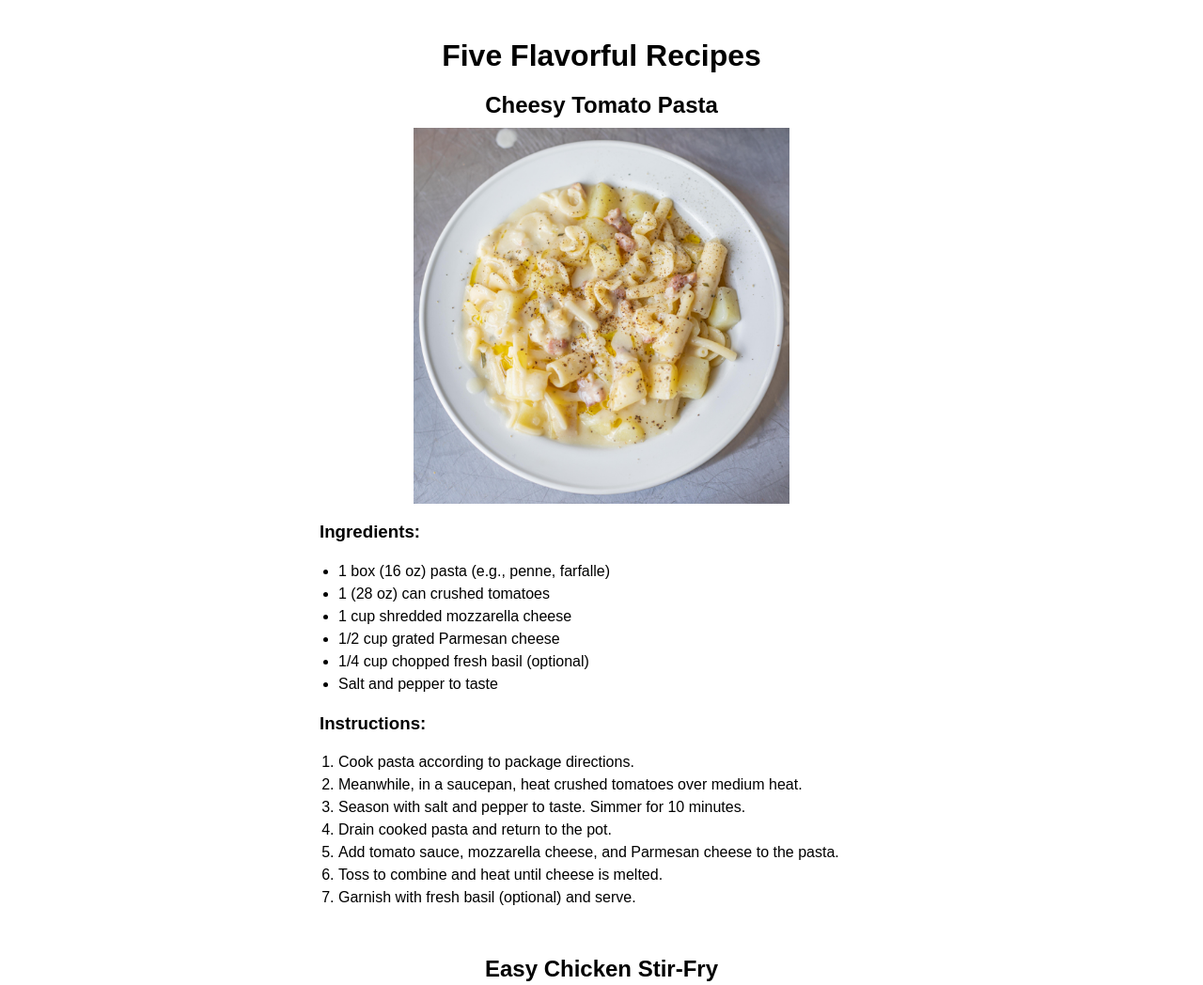
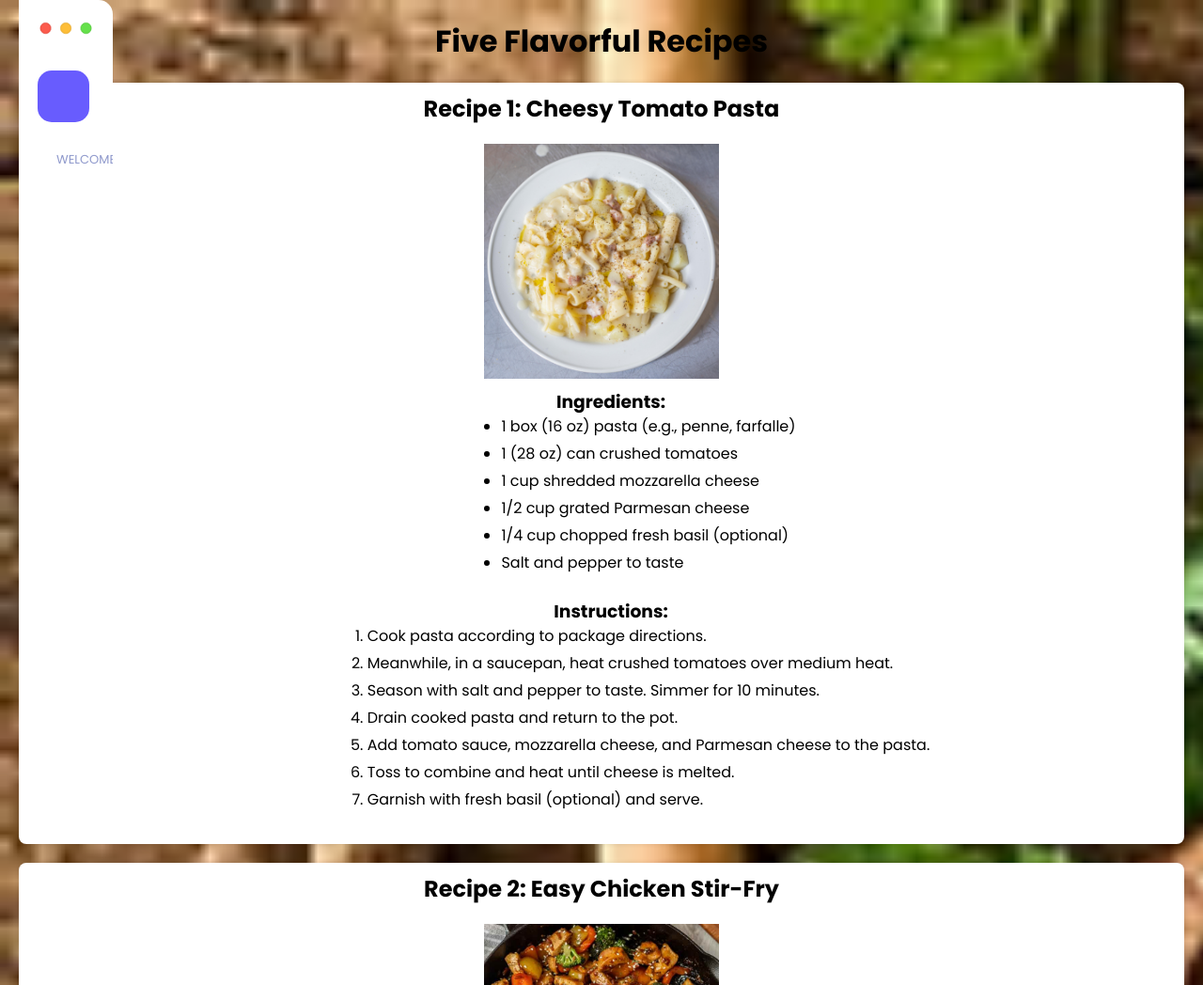
Before and after one commit to JHSarno/Sarno_recipe, a plain HTML site: page Sar/Recipes.html in a window 1280 px wide. Shown: the top 1048 px of the page at 94% size. Drawn offline with Linux system fonts and the light colour scheme.

Commit message:
Add files via upload
Sarno_recipe

```diff
--- a/Sar/Recipe.css
+++ b/Sar/Recipe.css
@@ -14,13 +14,58 @@ body {
 }
 
 .recipe {
-    margin-bottom: 50px;
+  margin-bottom: 30px; /* Add some space between recipe sections */
+  border: 1px solid #ccc; /* Add border for visual separation */
+  border-radius: 10px; /* Add rounded corners */
 }
 
-  .recipe img {
-    width: 50%;
+.recipe-box {
+  background-color: #ffffff;
+  padding: 10px; /* Reduce the padding */
+  margin-bottom: 20px; /* Reduce the margin bottom */
+  border-radius: 8px; /* Reduce the border radius */
+  box-shadow: 0 0 5px rgba(0, 0, 0, 0.1); /* Reduce the box shadow */
+}
+
+.recipe-box img {
+  width: 100%; /* Set the width to 100% of its container */
+  max-width: 250px; /* Set a maximum width for the image */
+  height: auto; /* Maintain the aspect ratio of the image */
   display: block;
+  margin: 0 auto; /* Center the image horizontally */
   margin-bottom: 10px;
+}
+
+
+.ingredients,
+.instructions {
+  margin-bottom: 20px;
+  text-align: left; /* Align the text inside the container to the left */
+  display: flex;
+  flex-direction: column;
+  align-items: center; /* Center align items horizontally */
+}
+
+.recipe-box h3 {
+  text-align: center; /* Center align the headings inside the recipe boxes */
+}
+
+.ingredients ul,
+.instructions ol {
+  text-align: center; /* Center align the list items inside the recipe boxes */
+  margin-left: 100px; /* Reset margin-left */
+}
+
+.ingredients ul li,
+.instructions ol li {
+  text-align: left; /* Align the list items back to the left */
+  margin-bottom: 5px; /* Add margin between each list item */
+}
+
+
+.ingredients,
+.instructions {
+  margin-bottom: 20px;
 }
 
 h2 {
@@ -28,11 +73,14 @@ body {
   margin-bottom: 10px;
 }
 
-  h3, ul, ol {
+h3,
+ul,
+ol {
   margin-left: 20px;
 }
 
-  ul li, ol li {
+ul li,
+ol li {
   line-height: 1.5;
 }
 
@@ -41,21 +89,18 @@ body {
   margin-top: 50px;
 }
 
-  .recipe {
-    margin-bottom: 50px;
-    text-align: center; /* Center align the content */
+.recipe-info {
+  padding: 20px; /* Reduce the padding */
 }
 
-  .recipe img {
-    width: 70%; /* Adjust the width of the image */
-    max-width: 400px; /* Set a maximum width for the image */
-    display: block;
-    margin: 0 auto 10px; /* Center align the image horizontally and add some bottom margin */
+.recipe-title {
+  margin-bottom: 20px;
 }
 
-  .recipe h3, .recipe ul, .recipe ol {
-    text-align: left; /* Align the text to the left */
-    margin-left: auto; /* Center align the list items */
-    margin-right: auto; /* Center align the list items */
-    max-width: 600px; /* Limit the width of the ingredients and instructions */
+.recipe-title h2 {
+  text-align: center;
 }
+
+.recipe-content {
+  padding: 20px; /* Reduce the padding */
+}
--- a/Sar/Recipes.html
+++ b/Sar/Recipes.html
@@ -5,16 +5,44 @@
   <meta name="viewport" content="width=device-width, initial-scale=1.0">
   <title>Five Flavorful Recipes</title>
   <link rel="stylesheet" href="Recipe.css">
+  <link rel="stylesheet" href="index.css">
 </head>
 <body>
+  <div class="sidebar">
+    <div class="dots">
+      <img src="dots.png" alt="dots" />
+    </div>
+    <div class="profile">
+      <ion-icon name="person-outline"></ion-icon>
+    </div>
+    <ul>
+      <span>Welcome</span>
+      <li>
+        <a href="index.html">
+          <ion-icon name="home-outline"></ion-icon>
+          <p>Dashboard</p>
+        </a>
+      </li>
+      <li>
+        <a href="Recipes.html">
+          <ion-icon name="stats-chart-outline"></ion-icon>
+          <p>Recipes</p>
+        </a>
+      </li>
+    </ul>
+  </div>
+
   <header>
     <h1>Five Flavorful Recipes</h1>
   </header>
 
   <main>
-    <section class="recipe">
-      <h2>Cheesy Tomato Pasta</h2>
+    <section class="recipe-box">
+      <div class="recipe-title">
+        <h2>Recipe 1: Cheesy Tomato Pasta</h2>
+      </div>
       <img src="Cheesy-Potato-Pasta.jpg" alt="Cheesy Tomato Pasta">
+      <div class="ingredients">
         <h3>Ingredients:</h3>
         <ul>
           <li>1 box (16 oz) pasta (e.g., penne, farfalle)</li>
@@ -24,6 +52,8 @@
           <li>1/4 cup chopped fresh basil (optional)</li>
           <li>Salt and pepper to taste</li>
         </ul>
+      </div>
+      <div class="instructions">
         <h3>Instructions:</h3>
         <ol>
           <li>Cook pasta according to package directions.</li>
@@ -34,11 +64,15 @@
           <li>Toss to combine and heat until cheese is melted.</li>
           <li>Garnish with fresh basil (optional) and serve.</li>
         </ol>
+      </div>
     </section>
 
-    <section class="recipe">
-      <h2>Easy Chicken Stir-Fry</h2>
+    <section class="recipe-box">
+      <div class="recipe-title">
+        <h2>Recipe 2: Easy Chicken Stir-Fry</h2>
+      </div>
       <img src="chicken stir fry.jpg" alt="Easy Chicken Stir-Fry">
+      <div class="ingredients">
         <h3>Ingredients:</h3>
         <ul>
           <li>½ package of thin rice noodles, prepared according to package instructions</li>
@@ -48,6 +82,8 @@
           <li>Salt, Sweet paprika, Sugar, Turmeric, Olive oil</li>
           <li>Salt and pepper to taste</li>
         </ul>
+      </div>
+      <div class="instructions">
         <h3>Instructions:</h3>
         <ol>
           <li>Slice the chicken breast into thin strips.</li>
@@ -57,11 +93,15 @@
           <li>Add the cooked noodles and continue to stir-fry for another 2 min.</li>
           <li>Serve immediately.</li>
         </ol>
+      </div>
     </section>
 
-    <section class="recipe">
-      <h2>Vegetarian Chili</h2>
+    <section class="recipe-box">
+      <div class="recipe-title">
+        <h2>Recipe 3: Vegetarian Chili</h2>
+      </div>
       <img src="vegetarianchili.jpg" alt="Vegetarian Chili">
+      <div class="ingredients">
         <h3>Ingredients:</h3>
         <ul>
           <li>2 tablespoons extra-virgin olive oil</li>
@@ -84,6 +124,8 @@
           <li>1 to 2 teaspoons sherry vinegar or red wine vinegar or lime juice, to taste</li>
           <li>Garnishes: chopped cilantro, sliced avocado, tortilla chips, sour cream or crème fraîche, grated cheddar cheese, etc.</li>
         </ul>
+      </div>
+      <div class="instructions">
         <h3>Instructions:</h3>
         <ol>
           <li>In a large Dutch oven or heavy-bottomed pot over medium heat, warm the olive oil until shimmering. Add the chopped onion, bell pepper, carrot, celery and ¼ teaspoon of the salt. Stir to combine and cook, stirring occasionally, until the vegetables are tender and the onion is translucent, about 7 to 10 minutes.</li>
@@ -92,11 +134,15 @@
         <li>Remove the chili from the heat and discard the bay leaf. For the best texture and flavor, transfer 1 ½ cups of the chili to a blender, making sure to get some of the liquid portion. Securely fasten the lid and blend until smooth (watch out for hot steam), then pour the blended mixture back into the pot. (Or, you can blend the chili briefly with an immersion blender, or mash the chili with a potato masher until it reaches a thicker, more chili-like consistency.)</li>
         <li>Add the chopped cilantro, stir to combine, and then mix in the vinegar, to taste. Add salt to taste, too—I added ¼ teaspoon more at this point. Divide the mixture into individual bowls and serve with garnishes of your choice. This chili will keep well in the refrigerator for about 4 days or you can freeze it for longer-term storage.</li>
         </ol>
+      </div>
     </section>
 
-    <section class="recipe">
-      <h2>One-Pan Lemon Garlic Salmon</h2>
+    <section class="recipe-box">
+      <div class="recipe-title">
+        <h2>Recipe 4: One-Pan Lemon Garlic Salmon</h2>
+      </div>
       <img src="OnePanLemonGarlicSalmon.jpg" alt="One-Pan Lemon Garlic Salmon">
+      <div class="ingredients">
         <h3>Ingredients:</h3>
         <ul>
           <li>4 - 6 (6 oz or 170 g) salmon fillets, skin removed</li>
@@ -110,6 +156,8 @@
           <li>1 lemon , sliced to garnish</li>
           <li>1/3 cup beans/peas or any other greens</li>
         </ul>
+      </div>
+      <div class="instructions">
         <h3>Instructions:</h3>
         <ol>
           <li>Preheat oven broiler (or grill) to high heat. Line a baking sheet with aluminium foil. Arrange oven shelf to the second top shelf (about 8-inches from the heat element).</li>
@@ -117,11 +165,15 @@
           <li>Broil (or grill) for 8-10 minutes, or until salmon is cooked through to your liking (we find 8 minutes is perfect if the oven is hot).</li>
           <li>Serve with the asparagus and beans/peas.</li>
         </ol>
+      </div>
     </section>
 
-    <section class="recipe">
-      <h2>Chocolate Chip Cookies</h2>
+    <section class="recipe-box">
+      <div class="recipe-title">
+        <h2>Recipe 5: Chocolate Chip Cookies</h2>
+      </div>
       <img src="Chocolate Chip Cookies.jpg" alt="Chocolate Chip Cookies">
+      <div class="ingredients">
         <h3>Ingredients:</h3>
         <ul>
           <li>1 cup butter, softened</li>
@@ -136,6 +188,8 @@
           <li>2 cups semisweet chocolate chips</li>
           <li>1 cup chopped walnuts</li>
         </ul>
+      </div>
+      <div class="instructions">
         <h3>Instructions:</h3>
         <ol>
           <li>Gather your ingredients, making sure your butter is softened, and your eggs are room temperature.</li>
@@ -149,7 +203,9 @@
           <li>Cool on the baking sheets briefly before removing to a wire rack to cool completely.</li>
           <li>Store in an airtight container or serve immediately and enjoy!</li>
         </ol>
+      </div>
     </section>
+    <!-- Other recipe sections can be added similarly -->
   </main>
 </body>
 </html>
--- a/Sar/index.css
+++ b/Sar/index.css
@@ -158,3 +158,9 @@ body {
   width: 15px;
 }
 /* End Sidebar */
+
+body {
+  background-image: url('background.jpg'); /* Replace 'background-image.jpg' with the path to your desired background image */
+  background-size: cover; /* Cover the entire viewport with the background image */
+  background-repeat: no-repeat; /* Prevent the background image from repeating */
+}
```
Also changed, not shown: Sar/background.jpg (added). Lines whose indentation alone changed are shown as unchanged.
